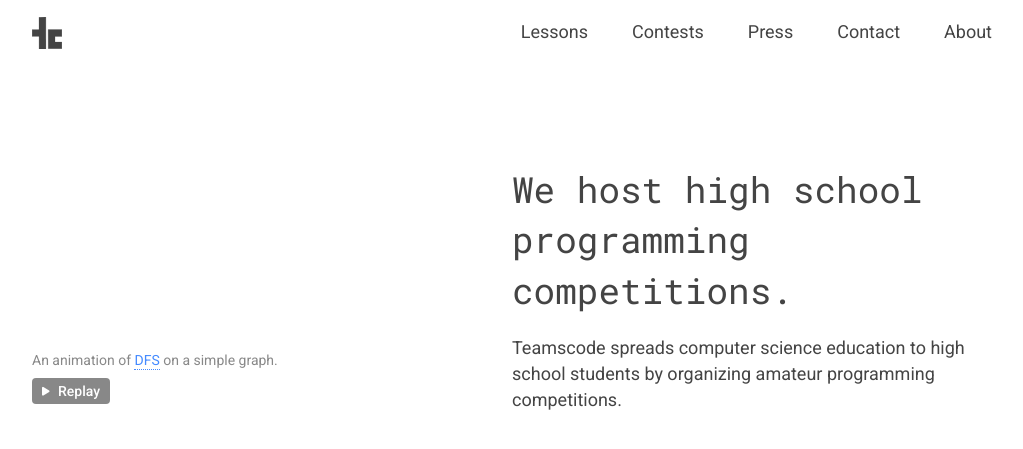
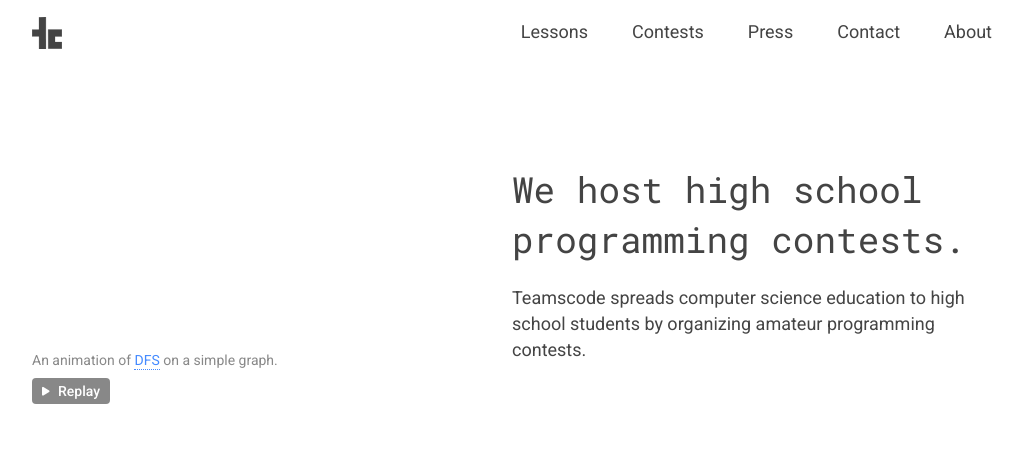
Before and after one commit to teamscode/teamscode.github.io, a Jekyll site: the page built from index.html, in a window 1280 px wide and 1400 px high, cut to the strip 0-524 px from the top of the window. Shown: the top 449 px of the strip, without its empty margins (128-1151 px from the left). Built offline with Jekyll 4.4.1, drawn with Linux system fonts in a browser that asks for light colours; nearby versions of some CDN libraries; some of the changed text lies outside the part shown.

Commit message:
Update index.html

```diff
--- a/index.html
+++ b/index.html
@@ -17,10 +17,10 @@ layout: default
     </div>
     <div class="index-header-section">
       <div class="index-header-section-h1">
-        We host high school programming competitions.
+        We host high school programming contests.
       </div>
       <div class="index-header-section-h1-sub">
-        Teamscode spreads computer science education to high school students by organizing amateur programming competitions.
+        Teamscode spreads computer science education to high school students by organizing amateur programming contests.
       </div>
     </div>
   </div>
@@ -36,12 +36,12 @@ layout: default
           Upcoming competitions
         </div>
         <div class="index-competitions-section-list">
-          {% if site.data.upcoming_competitions == false %}
+          {% if site.data.upcoming_contests == false %}
             <div class="index-competitions-section-list-empty">
-              No upcoming competitions, check back again later!
+              No upcoming contests, check back again later!
             </div>
           {% endif %}
-          {% for competition in site.data.upcoming_competitions %}
+          {% for competition in site.data.upcoming_contests %}
             {% include competition_item.html
               img=competition.img
               title=competition.title
@@ -54,15 +54,15 @@ layout: default
       </div>
       <div class="index-competitions-section">
         <div class="index-competitions-section-header h3">
-          Past competitions
+          Past contests
         </div>
         <div class="index-competitions-section-list">
-          {% if site.data.past_competitions == false %}
+          {% if site.data.past_contests == false %}
             <div class="index-competitions-section-list-empty">
-              No past competitions, check back again later!
+              No past contests, check back again later!
             </div>
           {% endif %}
-          {% for competition in site.data.past_competitions %}
+          {% for competition in site.data.past_contests %}
             {% include competition_item.html
               img=competition.img
               title=competition.title
```
